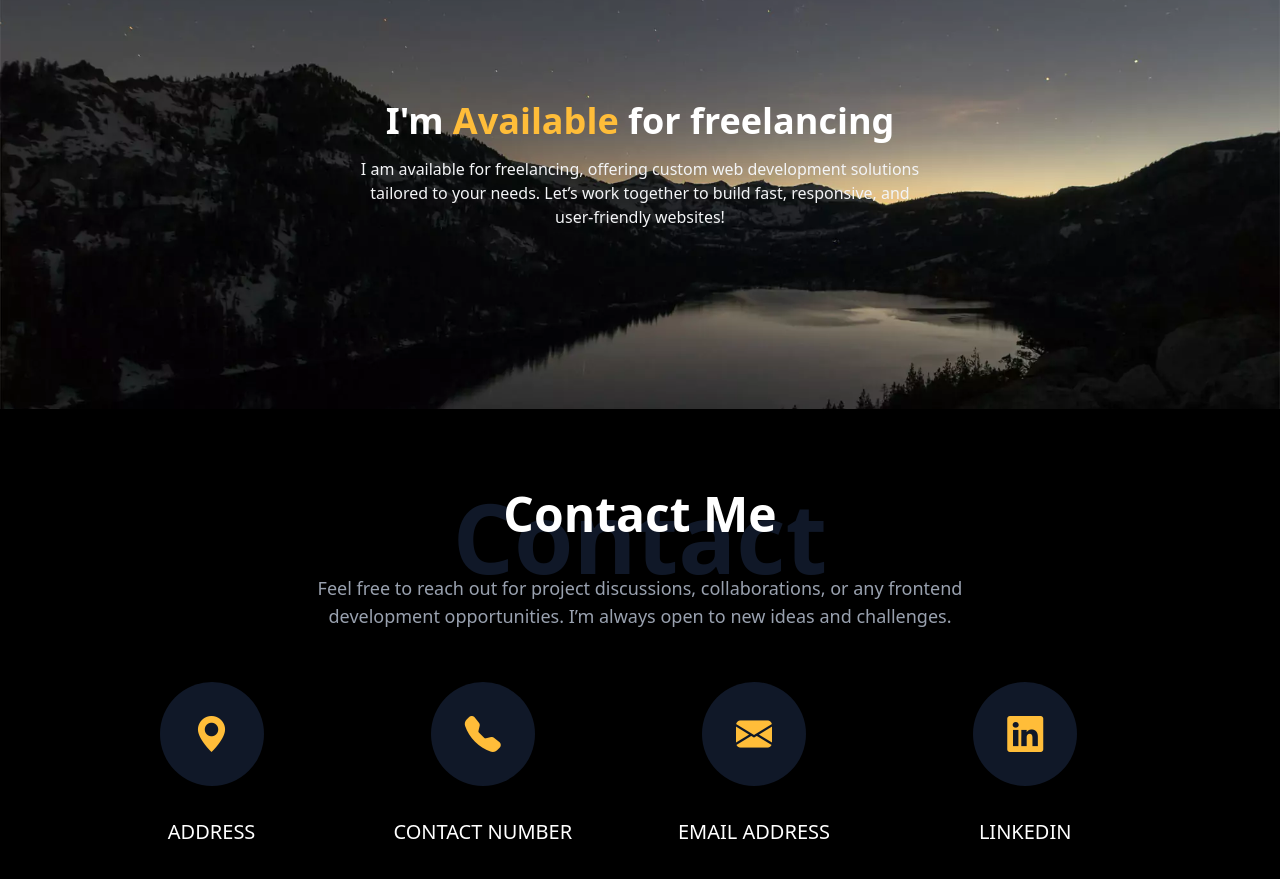
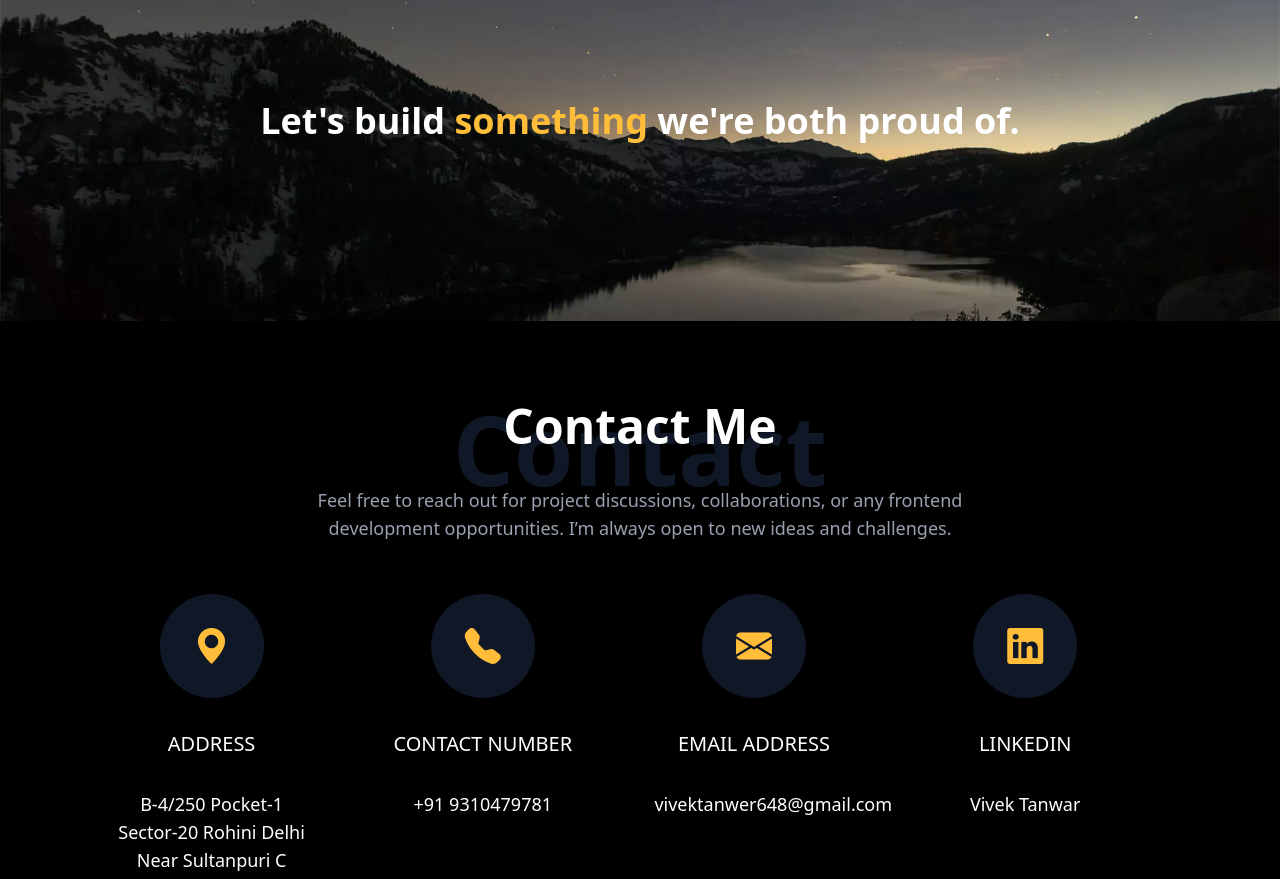
Before and after one commit to Vivektanwer/vivek-tanwar, a React (Vite) app: page / in a window 1280 px wide. Shown: the part 4905-5784 px from the top of the page. Built offline with nearby package versions, Linux system fonts and the light colour scheme.

Commit message:
Revise freelancing section text
Updated the freelancing section text to emphasize collaboration and pride in work.

```diff
--- a/src/HomeComponent/FreelancingSection.jsx
+++ b/src/HomeComponent/FreelancingSection.jsx
@@ -8,8 +8,8 @@ const FreelancingSection = () => {
         style={{ backgroundImage: `url('/bg-image-68d543cee40f4.webp')`, backgroundSize: 'cover', backgroundPosition: 'center' }}
         >
         <div className='max-w-7xl mx-auto px-4 py-20 sm:p-8 md:p-45 text-center'>
-        <p className='text-4xl second_Text_Color font-semibold'><strong>I'm<span className='third_Text_Color'> Available </span>for freelancing</strong></p>
-        <p className='text-gray-100 max-w-xl mx-auto mt-4'>I am available for freelancing, offering custom web development solutions tailored to your needs. Let’s work together to build fast, responsive, and user-friendly websites!</p>
+        <p className='text-4xl second_Text_Color font-semibold'><strong>Let's build <span className='third_Text_Color'> something </span>we're both proud of.</strong></p>
+        {/* <p className='text-gray-100 max-w-xl mx-auto mt-4'>I am available for freelancing, offering custom web development solutions tailored to your needs. Let’s work together to build fast, responsive, and user-friendly websites!</p> */}
         </div>
         </div>
     </>
```
